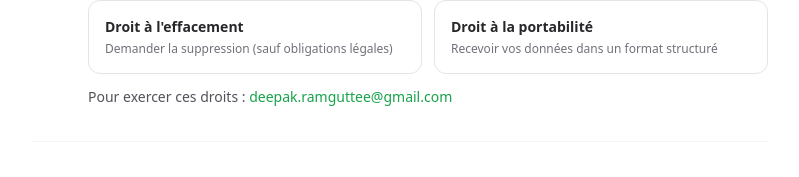
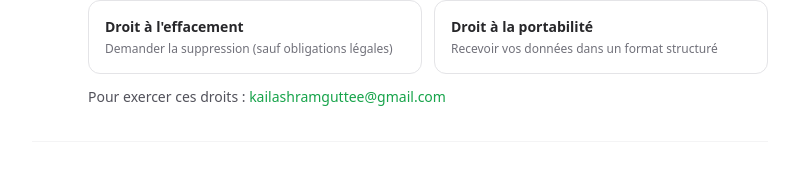
Before and after one commit to deepakramguttee-design/TRK-AGRICULTURE, a React (Vite) app: page /confidentialite in a window 1280 px wide. Shown: the part 2433-2610 px from the top of the page, without its empty margins (240-1039 px from the left). Built offline with nearby package versions, Linux system fonts and the light colour scheme; no server answers; a web font is replaced by a local one.

Commit message:
fix: email contact politique confidentialite → kailashramguttee@gmail.com

```diff
--- a/src/pages/Confidentialite.jsx
+++ b/src/pages/Confidentialite.jsx
@@ -65,7 +65,7 @@
           <div className="grid grid-cols-1 sm:grid-cols-2 gap-3 pt-1">
             {[
               ['Site web', 'trk-agriculture.netlify.app'],
-              ['Email', 'deepak.ramguttee@gmail.com'],
+              ['Email', 'kailashramguttee@gmail.com'],
             ].map(([k, v]) => (
               <div key={k} className="bg-zinc-50 rounded-lg px-4 py-3 border border-zinc-100">
                 <p className="text-xs text-zinc-400 font-medium uppercase tracking-wide mb-0.5">{k}</p>
@@ -185,8 +185,8 @@
           </div>
           <p className="mt-3">
             Pour exercer ces droits :{' '}
-            <a href="mailto:deepak.ramguttee@gmail.com" className="text-primary hover:underline font-medium">
-              deepak.ramguttee@gmail.com
+            <a href="mailto:kailashramguttee@gmail.com" className="text-primary hover:underline font-medium">
+              kailashramguttee@gmail.com
             </a>
           </p>
         </Section>
@@ -231,11 +231,11 @@
             Pour toute question concernant vos données ou cette politique de confidentialité.
           </p>
           <a
-            href="mailto:deepak.ramguttee@gmail.com"
+            href="mailto:kailashramguttee@gmail.com"
             className="inline-flex items-center gap-2 bg-primary text-white text-sm font-semibold px-6 py-3 rounded-xl hover:bg-green-700 transition-colors"
           >
             <Mail size={15} />
-            deepak.ramguttee@gmail.com
+            kailashramguttee@gmail.com
           </a>
         </div>
 
--- a/src/pages/Privacy.jsx
+++ b/src/pages/Privacy.jsx
@@ -65,7 +65,7 @@
           <div className="grid grid-cols-1 sm:grid-cols-2 gap-3 pt-1">
             {[
               ['Website', 'trk-agriculture.netlify.app'],
-              ['Email', 'deepak.ramguttee@gmail.com'],
+              ['Email', 'kailashramguttee@gmail.com'],
             ].map(([k, v]) => (
               <div key={k} className="bg-zinc-50 rounded-lg px-4 py-3 border border-zinc-100">
                 <p className="text-xs text-zinc-400 font-medium uppercase tracking-wide mb-0.5">{k}</p>
@@ -185,8 +185,8 @@
           </div>
           <p className="mt-3">
             To exercise these rights:{' '}
-            <a href="mailto:deepak.ramguttee@gmail.com" className="text-primary hover:underline font-medium">
-              deepak.ramguttee@gmail.com
+            <a href="mailto:kailashramguttee@gmail.com" className="text-primary hover:underline font-medium">
+              kailashramguttee@gmail.com
             </a>
           </p>
         </Section>
@@ -232,11 +232,11 @@
             For any questions about your data or this privacy policy.
           </p>
           <a
-            href="mailto:deepak.ramguttee@gmail.com"
+            href="mailto:kailashramguttee@gmail.com"
             className="inline-flex items-center gap-2 bg-primary text-white text-sm font-semibold px-6 py-3 rounded-xl hover:bg-green-700 transition-colors"
           >
             <Mail size={15} />
-            deepak.ramguttee@gmail.com
+            kailashramguttee@gmail.com
           </a>
         </div>
 
```
